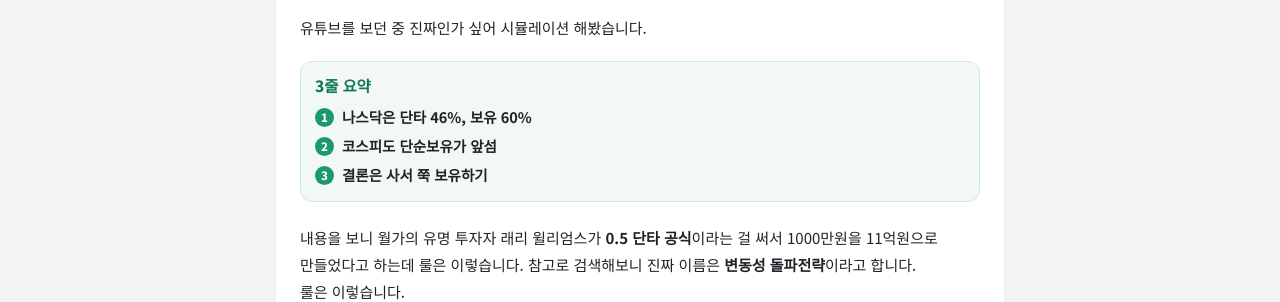
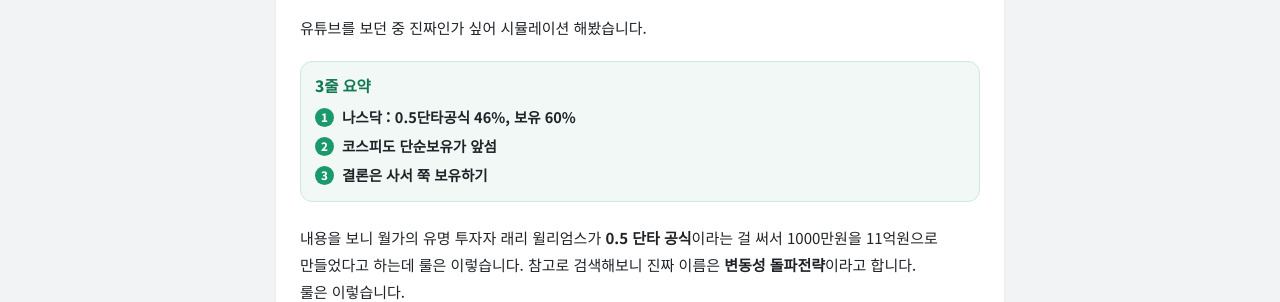
Before and after one commit to mzmzkgu/mzmzkgu.github.io, a Jekyll site: the page built from _posts/2026-11-27-experiment-volatility-breakout.md, in a window 1280 px wide and 900 px high. Shown: the part 279-581 px from the top of the window. Built offline with Jekyll 4.4.1, drawn with Linux system fonts in a browser that asks for light colours.

Commit message:
update 2026-11-27-experiment-volatility-breakout.md

```diff
--- a/_posts/2026-11-27-experiment-volatility-breakout.md
+++ b/_posts/2026-11-27-experiment-volatility-breakout.md
@@ -12,7 +12,7 @@ tags: [투자, 실험, 변동성돌파전략, 래리윌리엄스, 단순보유,
 
 ## 3줄 요약
 
-1. 나스닥은 단타 46%, 보유 60%
+1. 나스닥 : 0.5단타공식 46%, 보유 60%
 2. 코스피도 단순보유가 앞섬
 3. 결론은 사서 쭉 보유하기
 
```
